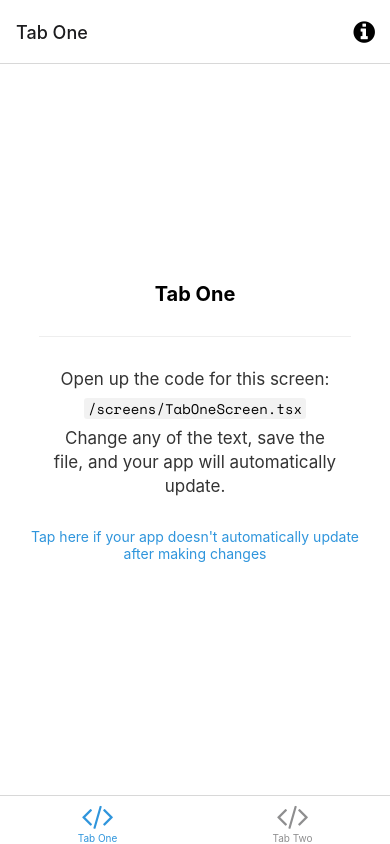
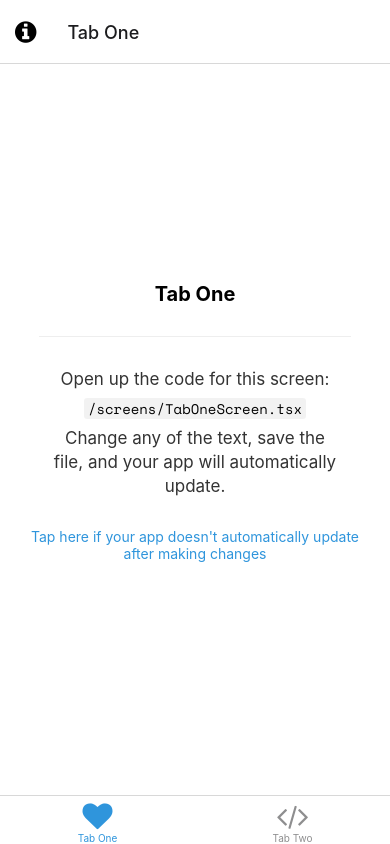
Before and after one commit to leastimperfect/react-native-boilerplate, a React Native app: screen /TabOne in a window 390 px wide. Built offline with nearby package versions, Linux system fonts and the light colour scheme; what expo-linking would draw is missing.

Commit message:
Simplify Navigation

```diff
--- a/navigation/index.tsx
+++ b/navigation/index.tsx
@@ -19,72 +19,80 @@ import TabTwoScreen from '../screens/TabTwoScreen';
 import { RootStackParamList, RootTabParamList, RootTabScreenProps } from '../types';
 import LinkingConfiguration from './LinkingConfiguration';
 
+/**
+ * A root stack navigator is often used for displaying modals on top of all other content.
+ * https://reactnavigation.org/docs/modal
+ */
+const MainStack = createNativeStackNavigator<RootStackParamList>();
+
 export default function Navigation({ colorScheme }: { colorScheme: ColorSchemeName }) {
   return (
     <NavigationContainer
       linking={LinkingConfiguration}
       theme={colorScheme === 'dark' ? DarkTheme : DefaultTheme}>
-      <RootNavigator />
+      <MainStack.Navigator>
+
+        {/* region Top level routes */}
+        <MainStack.Screen name="Root" component={BottomTabNavigator} options={{ headerShown: false }} />
+        <MainStack.Screen name="NotFound" component={NotFoundScreen} options={{ title: 'Oops!' }} />
+        {/* endregion Top level routes */}
+
+        <MainStack.Group screenOptions={{ presentation: 'modal' }}>
+
+          {/* region Modals */}
+          <MainStack.Screen name="Modal" component={ModalScreen} />
+          {/* endregion Modals */}
+
+        </MainStack.Group>
+
+      </MainStack.Navigator>
+
     </NavigationContainer>
   );
 }
 
-/**
- * A root stack navigator is often used for displaying modals on top of all other content.
- * https://reactnavigation.org/docs/modal
- */
-const Stack = createNativeStackNavigator<RootStackParamList>();
+//const doubleNum = function( num ) { return 2 * num; };
+const divide = ( { divident, divisor } ) => divident / divisor;
 
-function RootNavigator() {
-  return (
-    <Stack.Navigator>
-      <Stack.Screen name="Root" component={BottomTabNavigator} options={{ headerShown: false }} />
-      <Stack.Screen name="NotFound" component={NotFoundScreen} options={{ title: 'Oops!' }} />
-      <Stack.Group screenOptions={{ presentation: 'modal' }}>
-        <Stack.Screen name="Modal" component={ModalScreen} />
-      </Stack.Group>
-    </Stack.Navigator>
-  );
-}
 
 /**
  * A bottom tab navigator displays tab buttons on the bottom of the display to switch screens.
  * https://reactnavigation.org/docs/bottom-tab-navigator
  */
-const BottomTab = createBottomTabNavigator<RootTabParamList>();
+const MainTabs = createBottomTabNavigator<RootTabParamList>();
 
 function BottomTabNavigator() {
   const colorScheme = useColorScheme();
 
   return (
-    <BottomTab.Navigator
-      initialRouteName="TabOne"
-      screenOptions={{
-        tabBarActiveTintColor: Colors[colorScheme].tint,
-      }}>
-      <BottomTab.Screen
+    <MainTabs.Navigator initialRouteName="TabOne"
+                        screenOptions={{tabBarActiveTintColor: Colors[colorScheme].tint,}}>
+      <MainTabs.Screen
         name="TabOne"
         component={TabOneScreen}
+
         options={({ navigation }: RootTabScreenProps<'TabOne'>) => ({
           title: 'Tab One',
-          tabBarIcon: ({ color }) => <TabBarIcon name="code" color={color} />,
-          headerRight: () => (
-            <Pressable
-              onPress={() => navigation.navigate('Modal')}
-              style={({ pressed }) => ({
-                opacity: pressed ? 0.5 : 1,
-              })}>
+          tabBarIcon: ({ color }) => <TabBarIcon name="heart" color={color} />,
+          headerLeft: () => {
+            return <Pressable
+              onPress={() => navigation.navigate( 'Modal' )}
+              style={( {pressed} ) => (
+                {
+                  opacity: pressed ? 0.5 : 1,
+                }
+              )}>
               <FontAwesome
                 name="info-circle"
                 size={25}
                 color={Colors[colorScheme].text}
-                style={{ marginRight: 15 }}
+                style={{marginRight: 15, marginLeft: 15}}
               />
             </Pressable>
-          ),
+          },
         })}
       />
-      <BottomTab.Screen
+      <MainTabs.Screen
         name="TabTwo"
         component={TabTwoScreen}
         options={{
@@ -92,7 +100,7 @@ function BottomTabNavigator() {
           tabBarIcon: ({ color }) => <TabBarIcon name="code" color={color} />,
         }}
       />
-    </BottomTab.Navigator>
+    </MainTabs.Navigator>
   );
 }
 
```
